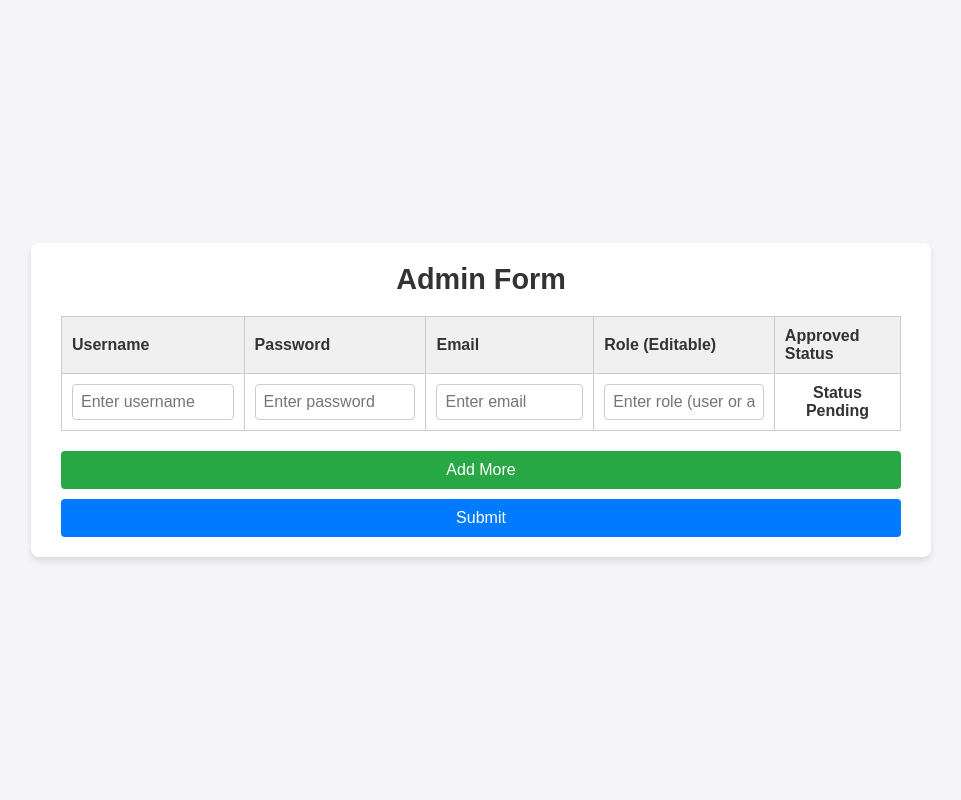
After one commit to AayushJaiswal1/agile_dashboard_team1, a Flask app: page /admin in a window 1280 px wide. The commit adds this page. Shown: the whole page, without its empty margins (159-1120 px from the left). Run offline with Flask 3, Linux system fonts and the light colour scheme.

Commit message:
feat:admin dashboard

```diff
--- a/app.py
+++ b/app.py
@@ -38,6 +38,11 @@ def login():
     if request.method == 'POST':
         username = request.form['username']
         password = request.form['password']
+        role = request.form.get('role')  # Get the selected role
+
+        if not role:
+            flash('Please select a role!', 'danger')
+            return redirect(url_for('login'))
 
         # Query the database for the user
         user = User.query.filter_by(UserName=username).first()
@@ -50,21 +55,7 @@ def login():
             return redirect(url_for('login'))
 
     return render_template('login.html')
-    if request.method == 'POST':
-        username = request.form['username']
-        password = request.form['password']
 
-        # Query the database for the user
-        user = User.query.filter_by(username=username).first()
-
-        if user and check_password_hash(user.password, password):
-            flash('Login successful!', 'success')
-            return redirect(url_for('dashboard'))
-        else:
-            flash('Invalid username or password', 'danger')
-            return redirect(url_for('login'))
-
-    return render_template('login.html')
 
 
 @app.route('/forgotpassword', methods=['GET', 'POST'])
@@ -160,7 +151,9 @@ def signup():
 
     return render_template('signup.html')
 
-
+@app.route('/admin')
+def admin_dashboard():
+    return render_template('admin_dashboard.html')
 # Main block to run the app
 if __name__ == '__main__':
     app.run(debug=True)
--- /dev/null
+++ b/templates/admin_dashboard.html
@@ -0,0 +1,227 @@
+<!DOCTYPE html>
+<html lang="en">
+<head>
+  <meta charset="UTF-8">
+  <meta name="viewport" content="width=device-width, initial-scale=1.0">
+  <title>Admin Form with Add More</title>
+  <style>
+    * {
+      box-sizing: border-box;
+      margin: 0;
+      padding: 0;
+    }
+
+    body {
+      font-family: Arial, sans-serif;
+      background-color: #f4f4f9;
+      color: #333;
+      display: flex;
+      justify-content: center;
+      align-items: center;
+      height: 100vh;
+    }
+
+    .container {
+      background: #fff;
+      padding: 20px 30px;
+      border-radius: 8px;
+      box-shadow: 0 4px 6px rgba(0, 0, 0, 0.1);
+      max-width: 900px;
+      width: 100%;
+    }
+
+    h1 {
+      text-align: center;
+      margin-bottom: 20px;
+      font-size: 1.8rem;
+    }
+
+    table {
+      width: 100%;
+      border-collapse: collapse;
+      margin-bottom: 20px;
+    }
+
+    th, td {
+      border: 1px solid #ccc;
+      padding: 10px;
+      text-align: left;
+    }
+
+    th {
+      background-color: #f0f0f0;
+      font-weight: bold;
+    }
+
+    input[type="text"],
+    input[type="email"],
+    input[type="password"] {
+      width: 100%;
+      padding: 8px;
+      border: 1px solid #ccc;
+      border-radius: 4px;
+      font-size: 1rem;
+    }
+
+    .status {
+      font-weight: bold;
+      text-align: center;
+    }
+
+    .status.approved {
+      color: green;
+    }
+
+    .status.pending {
+      color: orange;
+    }
+
+    .status.denied {
+      color: red;
+    }
+
+    .btn {
+      display: block;
+      width: 100%;
+      background: #007bff;
+      color: #fff;
+      padding: 10px 15px;
+      border: none;
+      border-radius: 4px;
+      font-size: 1rem;
+      cursor: pointer;
+      text-align: center;
+      transition: background-color 0.3s ease;
+      margin-top: 10px;
+    }
+
+    .btn:hover {
+      background: #0056b3;
+    }
+
+    .btn-add {
+      background: #28a745;
+    }
+
+    .btn-add:hover {
+      background: #218838;
+    }
+
+    .error {
+      color: red;
+      font-size: 0.9rem;
+      margin-top: 10px;
+    }
+  </style>
+</head>
+<body>
+  <div class="container">
+    <h1>Admin Form</h1>
+    <form id="adminForm">
+      <table id="userTable">
+        <thead>
+          <tr>
+            <th>Username</th>
+            <th>Password</th>
+            <th>Email</th>
+            <th>Role (Editable)</th>
+            <th>Approved Status</th>
+          </tr>
+        </thead>
+        <tbody>
+          <tr>
+            <td><input type="text" name="username[]" placeholder="Enter username" required></td>
+            <td><input type="password" name="password[]" placeholder="Enter password" required></td>
+            <td><input type="email" name="email[]" placeholder="Enter email" required></td>
+            <td><input type="text" name="role[]" class="role" placeholder="Enter role (user or admin)" required></td>
+            <td class="status">Status Pending</td>
+          </tr>
+        </tbody>
+      </table>
+      <div id="roleError" class="error"></div>
+      <button type="button" class="btn btn-add" id="addRow">Add More</button>
+      <button type="submit" class="btn">Submit</button>
+    </form>
+  </div>
+
+  <script>
+    const userTable = document.getElementById("userTable").querySelector("tbody");
+    const addRowButton = document.getElementById("addRow");
+    const roleError = document.getElementById("roleError");
+
+    // Function to dynamically update approval status based on the role
+    const updateStatus = (roleInput, statusCell) => {
+      const role = roleInput.value.trim().toLowerCase();
+      if (role === "user" || role === "admin") {
+        statusCell.textContent = "Approved";
+        statusCell.className = "status approved";
+      } else if (role === "") {
+        statusCell.textContent = "Status Pending";
+        statusCell.className = "status";
+      } else {
+        statusCell.textContent = "Access Denied";
+        statusCell.className = "status denied";
+      }
+    };
+
+    // Add event listener to dynamically update status for the first row
+    document.querySelectorAll(".role").forEach((roleInput) => {
+      const statusCell = roleInput.parentElement.nextElementSibling;
+      roleInput.addEventListener("input", () => updateStatus(roleInput, statusCell));
+    });
+
+    // Add more rows dynamically
+    addRowButton.addEventListener("click", () => {
+      const newRow = document.createElement("tr");
+      newRow.innerHTML = `
+        <td><input type="text" name="username[]" placeholder="Enter username" required></td>
+        <td><input type="password" name="password[]" placeholder="Enter password" required></td>
+        <td><input type="email" name="email[]" placeholder="Enter email" required></td>
+        <td><input type="text" name="role[]" class="role" placeholder="Enter role (user or admin)" required></td>
+        <td class="status">Status Pending</td>
+      `;
+      userTable.appendChild(newRow);
+
+      // Attach event listener to new role input for status updates
+      const roleInput = newRow.querySelector(".role");
+      const statusCell = newRow.querySelector(".status");
+      roleInput.addEventListener("input", () => updateStatus(roleInput, statusCell));
+    });
+
+    // Handle form submission
+    document.getElementById("adminForm").addEventListener("submit", function (e) {
+      e.preventDefault();
+      let validForm = true;
+
+      // Check if all roles are either 'user' or 'admin'
+      const roles = document.querySelectorAll('input[name="role[]"]');
+      roles.forEach((roleInput) => {
+        const role = roleInput.value.trim().toLowerCase();
+        if (role !== "user" && role !== "admin") {
+          validForm = false;
+          roleError.textContent = "Role must be 'user' or 'admin'.";
+        } else {
+          roleError.textContent = ""; // Clear error if valid
+        }
+      });
+
+      if (validForm) {
+        const formData = Array.from(userTable.querySelectorAll("tr")).map((row) => {
+          const username = row.querySelector('input[name="username[]"]').value;
+          const password = row.querySelector('input[name="password[]"]').value;
+          const email = row.querySelector('input[name="email[]"]').value;
+          const role = row.querySelector('input[name="role[]"]').value;
+          const status = row.querySelector(".status").textContent;
+          return { username, password, email, role, status };
+        });
+
+        console.log("Form Data:", formData);
+        alert("Form Submitted!");
+        this.reset();
+        userTable.innerHTML = ""; // Clear all rows except the first one
+        addRowButton.click(); // Add one initial row
+      }
+    });
+  </script>
+</body>
+</html>
```
Also changed, not shown: static/styles.css (+18 -1 lines), templates/login.html (+7 -0 lines).
